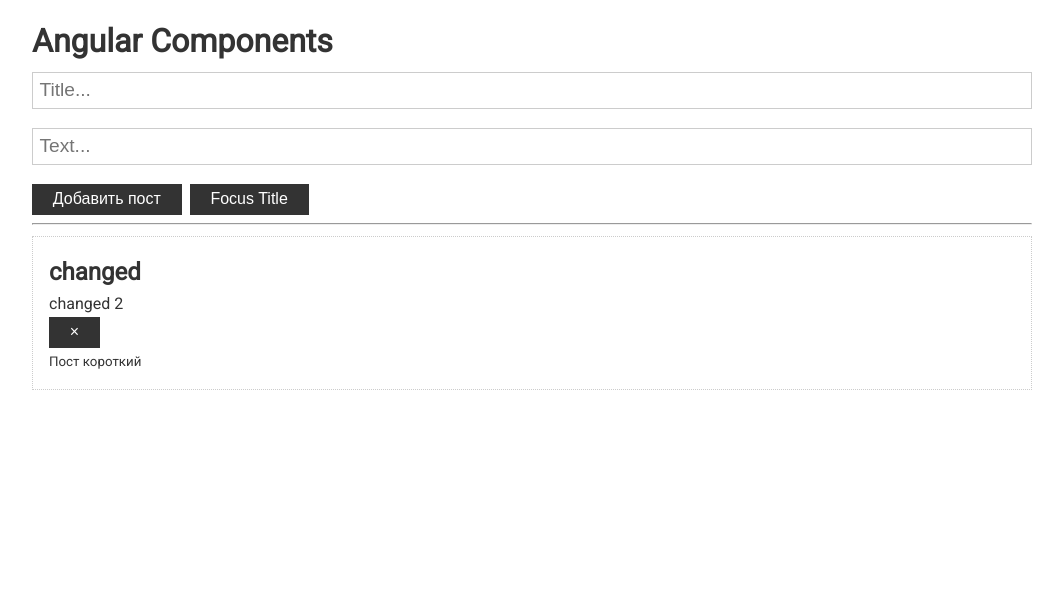
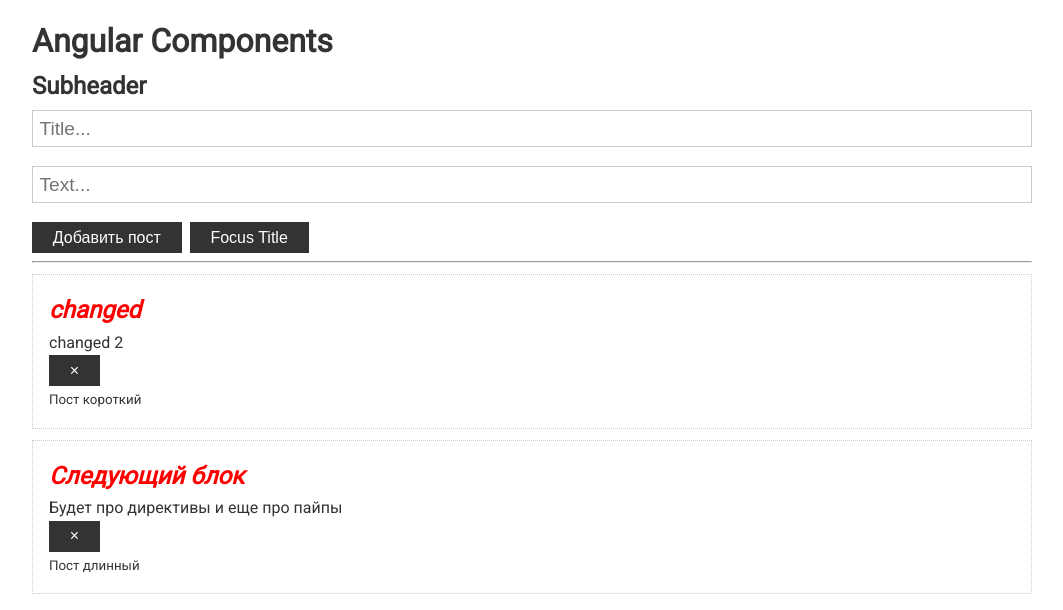
Before and after one commit to Comprehensher/angular-conspect, an Angular app: page / in a window 1280 px wide. Shown: the top 610 px of the page, without its empty margins (108-1171 px from the left). Built offline with nearby package versions, Linux system fonts and the light colour scheme.

Commit message:
Make css style of <h2> only for Post component

```diff
--- a/src/app/app.component.html
+++ b/src/app/app.component.html
@@ -1,5 +1,7 @@
 <div class="container">
   <h1>Angular Components</h1>
+<!-- Тот стиль который мы прописали для h2 в post-component сюда не применится-->
+  <h2>Subheader</h2>
 
   <!--  Если хотим получить из другой компоненты используем []
   и для того чтобы передать некоторые объекты в метод мы используем ключевое слово event-->
--- a/src/app/app.component.ts
+++ b/src/app/app.component.ts
@@ -13,7 +13,7 @@
 export class AppComponent implements OnInit {
   posts: Post[] = [
     {title: 'Хочу выучить Angular компоненты', text: 'Я все еще учу компоненты', id: 1},
-    // {title: 'Следующий блок', text: 'Будет про директивы и еще про пайпы', id: 2}
+    {title: 'Следующий блок', text: 'Будет про директивы и еще про пайпы', id: 2}
   ]
 
   ngOnInit(): void {
--- a/src/app/post/post.component.scss
+++ b/src/app/post/post.component.scss
@@ -0,0 +1,5 @@
+h2 {
+  font-weight: bold;
+  font-style: italic;
+  color: red;
+}
```
